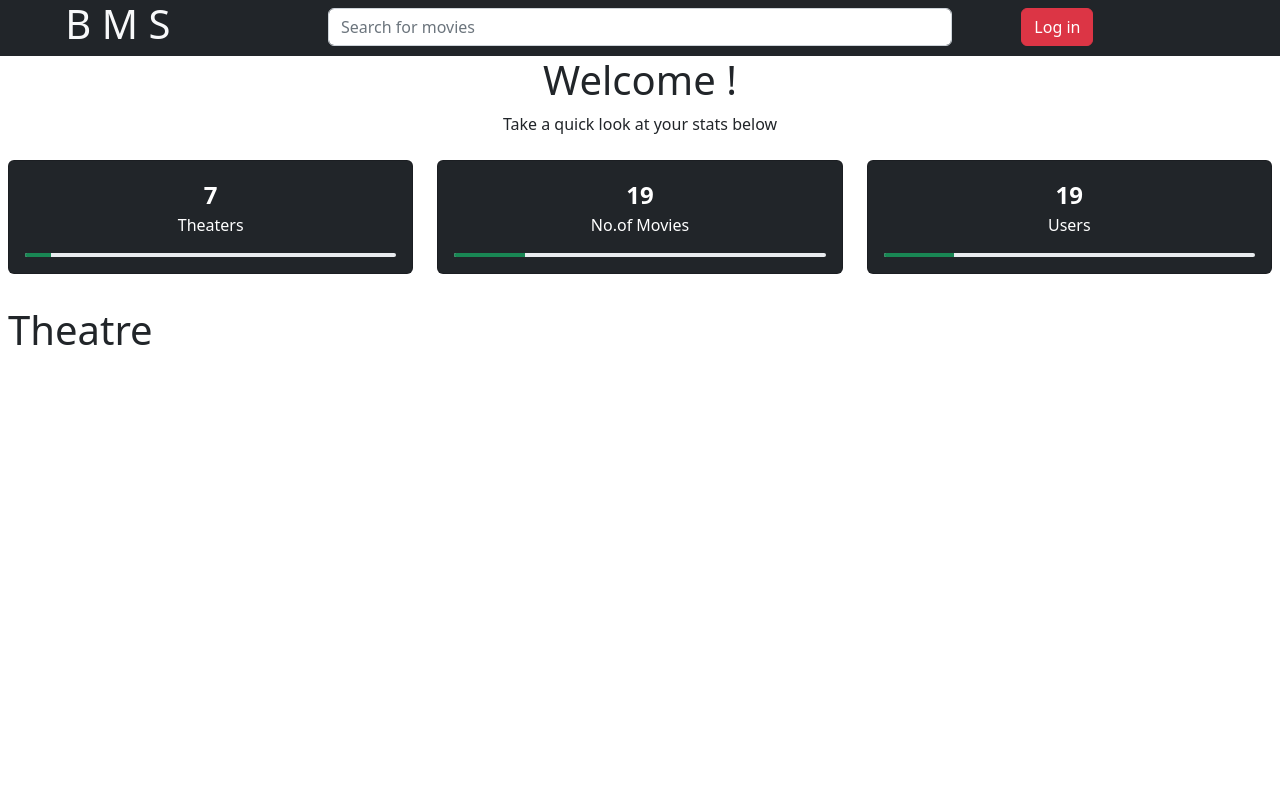
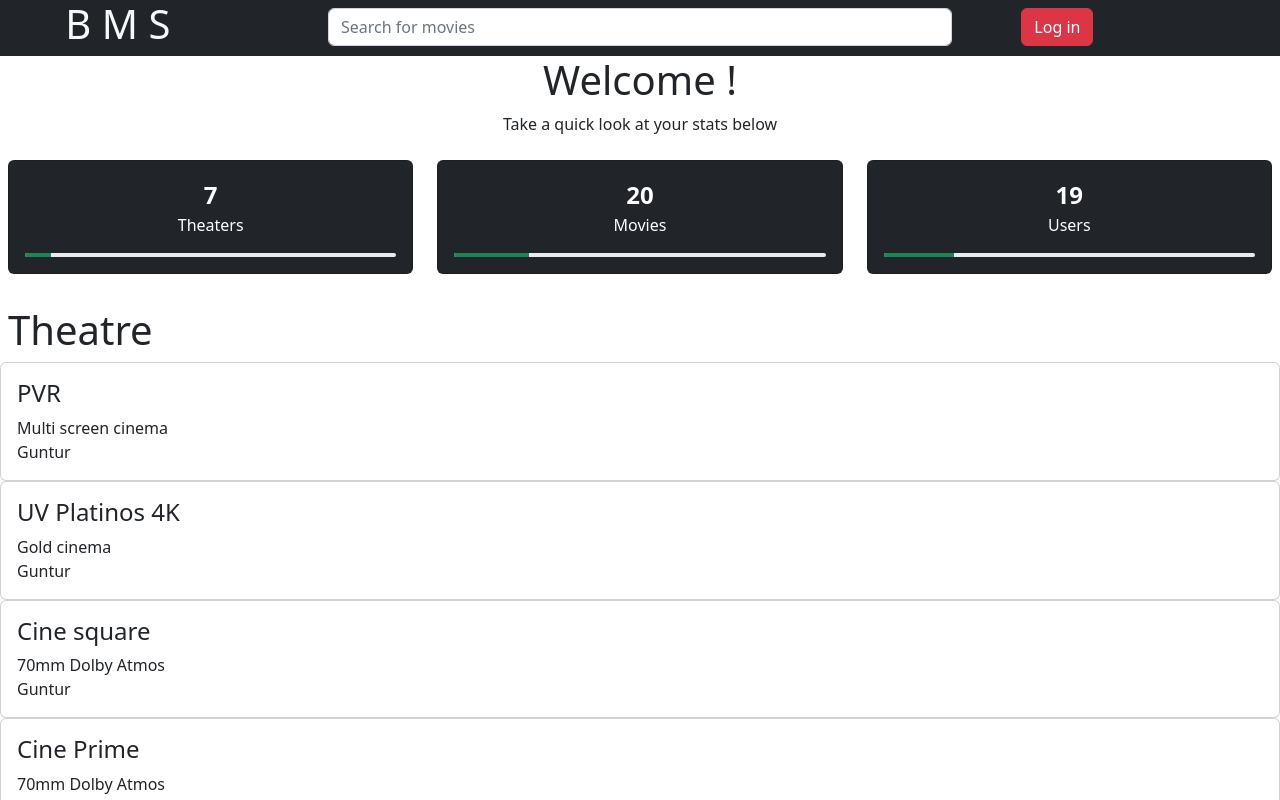
Before and after one commit to manojravula06/BMS, a React (Create React App) app: page /admin in a window 1280 px wide. Shown: the top 800 px of the page. Built offline with nearby package versions, Linux system fonts and the light colour scheme.

Commit message:
mock data

```diff
--- a/src/Pages/admin/Admin.js
+++ b/src/Pages/admin/Admin.js
@@ -76,6 +76,7 @@ const Admin = () => {
       "DJ Tillu",
       "God father",
       "Wakanda forever",
+      "Avatar",
       "Thor Love and Thunder",
       "Sardhar",
       "Vikram Hitlist",
@@ -88,11 +89,11 @@ const Admin = () => {
     setCounterInfo(counterInfo);
   };
   const fetchUserData = () => {
-    const datafromAPI = [
-      'Manoj','raju','sudha', 'vishnu','Ram', 'Arjun','Ravi Teja','Charan','Prabhas','Krishna','Mahesh', 2, 3, 4, 5, 6, 7, 9, 10,
+    const usersDataAPI = [
+      'Manoj','raju','sudha', 'vishnu','Ram', 'Arjun','Ravi Teja','Charan','Prabhas','Krishna','Mahesh','Krishna','Rama Rao','Pavan','Rambabu','Peneloi', "Anjali", 'Pallavi', 'Sampurnesh',
     ];
-    setUsersData(datafromAPI);
-    counterInfo.user = datafromAPI.length;
+    setUsersData(usersDataAPI);
+    counterInfo.user = usersDataAPI.length;
     setCounterInfo(counterInfo);
   };
   //toggle to show theater table
@@ -145,7 +146,7 @@ const Admin = () => {
               className="mb-3 text-white"
               color={"dark"}
               progress={{ color: "success", value: counterInfo.movie }}
-              title="No.of Movies"
+              title="Movies"
               value={counterInfo.movie}
               onClick={showMovies}
             />
@@ -168,6 +169,32 @@ const Admin = () => {
         {showMoviesTable && <h1>Movies </h1>}
         {showUsersTable && <h1>Users </h1>}
       </div>
+      <div>
+        {showUsersTable && usersData.map((user)=>(
+            <li className="m-2">{user}</li>
+        ))
+        }
+        {showTheaterTable &&
+          theatersData.map((theater)=>(
+            <div className="card">
+              <div className="card-body">
+                <h4 className="card-title">{theater.name}</h4>
+                <div className="card-text">{theater.description}</div>
+                <div className="card-text">{theater.city}</div>
+
+                <div className="card-text">{theater.pincode}</div>
+              </div>
+            </div>
+          ))
+        }
+        {
+          showMoviesTable && moviesData.map((movie)=>(
+            <>
+            <h4 className="m-2 display-3">{movie}</h4>
+            </>
+          ))
+        }
+      </div>
     </div>
   );
 };
```
